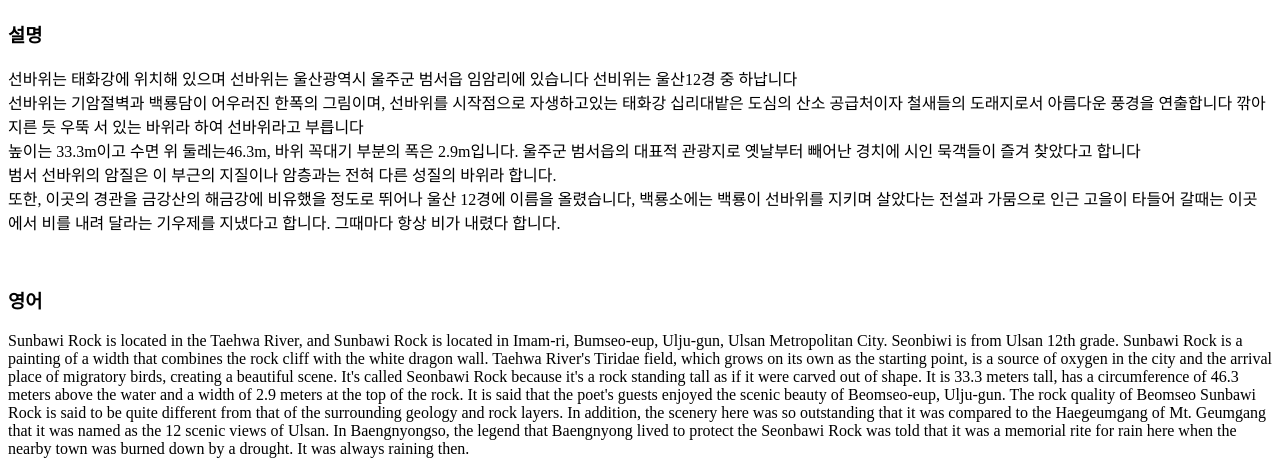
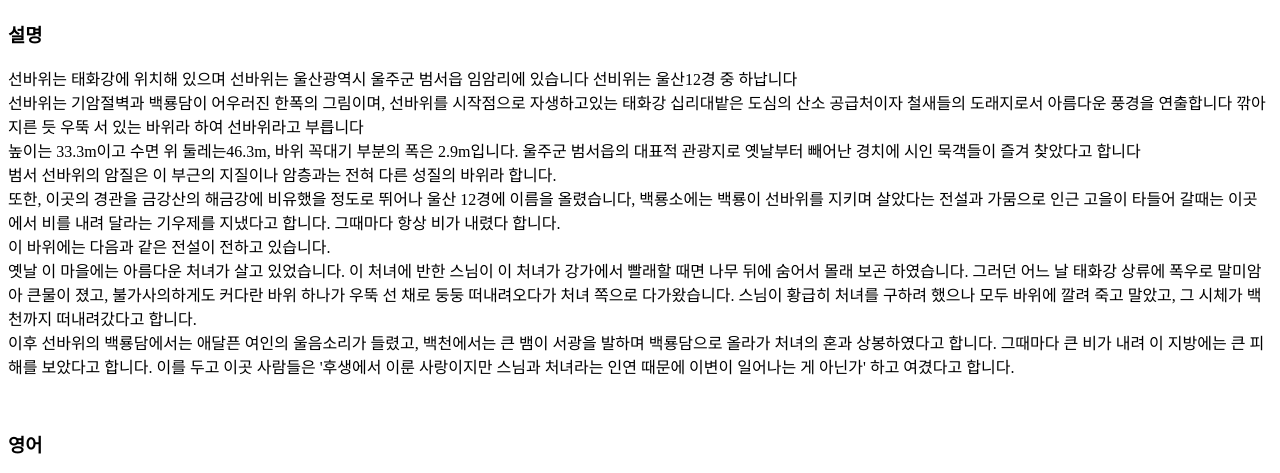
Before and after one commit to Cfghle/Cfghle, a plain HTML site: page SunRock.html in a window 1280 px wide. Shown: the part 294-767 px from the top of the page. Drawn offline with Linux system fonts and the light colour scheme.

Commit message:
Add files via upload

```diff
--- a/SunRock.html
+++ b/SunRock.html
@@ -19,15 +19,24 @@
     울주군 범서읍의 대표적 관광지로 옛날부터 빼어난 경치에 시인 묵객들이 즐겨 찾았다고 합니다
     <br>범서 선바위의 암질은 이 부근의 지질이나 암층과는 전혀 다른 성질의 바위라 합니다.
     <br>또한, 이곳의 경관을 금강산의 해금강에 비유했을 정도로 뛰어나 울산 12경에 이름을 올렸습니다, 백룡소에는 백룡이 선바위를 지키며 살았다는 전설과 가뭄으로 인근 고을이 타들어 갈때는 이곳에서 비를 내려 달라는 기우제를 지냈다고 합니다.
-    그때마다 항상 비가 내렸다 합니다.</p>
+    그때마다 항상 비가 내렸다 합니다.
+    <br>이 바위에는 다음과 같은 전설이 전하고 있습니다.
+    <br>옛날 이 마을에는 아름다운 처녀가 살고 있었습니다. 이 처녀에 반한 스님이 이 처녀가 강가에서 빨래할 때면 나무 뒤에 숨어서 몰래 보곤 하였습니다. 그러던 어느 날 태화강 상류에 폭우로 말미암아 큰물이 졌고, 불가사의하게도 커다란 바위 하나가 우뚝 선 채로 둥둥 떠내려오다가 처녀 쪽으로 다가왔습니다. 스님이 황급히 처녀를 구하려 했으나 모두 바위에 깔려 죽고 말았고, 그 시체가 백천까지 떠내려갔다고 합니다.
+    <br>이후 선바위의 백룡담에서는 애달픈 여인의 울음소리가 들렸고, 백천에서는 큰 뱀이 서광을 발하며 백룡담으로 올라가 처녀의 혼과 상봉하였다고 합니다. 그때마다 큰 비가 내려 이 지방에는 큰 피해를 보았다고 합니다. 이를 두고 이곳 사람들은 '후생에서 이룬 사랑이지만 스님과 처녀라는 인연 때문에 이변이 일어나는 게 아닌가' 하고 여겼다고 합니다.</p>
   <br><h3>영어</h3>
-  <p>Sunbawi Rock is located in the Taehwa River, and Sunbawi Rock is located in Imam-ri, Bumseo-eup, Ulju-gun, Ulsan Metropolitan City.
-    Seonbiwi is from Ulsan 12th grade.
-    Sunbawi Rock is a painting of a width that combines the rock cliff with the white dragon wall. Taehwa River's Tiridae field, which grows on its own as the starting point, is a source of oxygen in the city and the arrival place of migratory birds, creating a beautiful scene.
-    It's called Seonbawi Rock because it's a rock standing tall as if it were carved out of shape. It is 33.3 meters tall, has a circumference of 46.3 meters above the water and a width of 2.9 meters at the top of the rock.
-    It is said that the poet's guests enjoyed the scenic beauty of Beomseo-eup, Ulju-gun.
-    The rock quality of Beomseo Sunbawi Rock is said to be quite different from that of the surrounding geology and rock layers.
-    In addition, the scenery here was so outstanding that it was compared to the Haegeumgang of Mt. Geumgang that it was named as the 12 scenic views of Ulsan. In Baengnyongso, the legend that Baengnyong lived to protect the Seonbawi Rock was told that it was a memorial rite for rain here when the nearby town was burned down by a drought.
-    It was always raining then.</p>
+  <p>The rock is located in the Taehwa River, and the sun rock is located in Imam-ri, Beomseo-gun, Ulju-si, Ulsan Metropolitan City Seonbiwi is from Ulsan 12th grade.
+Sunbawi Rock is a painting like of a width that combines the rock cliff with the white dragon wall. Taehwa River's Simnidaebat, which grows on its own as the starting point, is a source of oxygen in the city and the arrival place of migratory birds, creating a beautiful scene.
+It's called Seonbawi Rock because it's a rock standing tall as if it were carved out of shape. It is 33.3 meters tall, has a circumference of 46.3 meters above the water and a width of 2.9 meters at the top of the rock.
+It is said that the poet's guests enjoyed the scenic beauty of Beomseo-eup, Ulju-gun.
+The rock quality of Beomseo Sunbawi Rock is said to be quite different from that of the surrounding geology and rock layers.
+In addition, the scenery here was so outstanding that it was compared to the Haegeum river of Mt. Geumgang that it was named as the 12 scenic views of Ulsan. In Baengnyongso, the legend that White Dragon lived to protect the Seonbawi Rock was told that it was a memorial rite for rain here when the nearby town was burned down by a drought.
+It was always raining then.
+The rock is told by the following legend:
+
+Once upon a time, there lived a beautiful maiden in this town. A monk who fell in love with this girl used to hide behind a tree when she was doing laundry by the river. Then one day, a heavy rain fell in the upper part of the Taehwa River, and, mysteriously, a large rock floated down and came toward the virgin. The monk hurriedly tried to save the girl, but all of them were crushed to death by rocks, and the body was washed away to a hundred thousand.
+
+Later, a distressing woman was heard in the Baekryongdam of Seobawi, and a big snake was seen in the Baekcheon Stream and went up to Baekryongdam and reunited with the virgin's soul. It is said that there was a lot of rain every time, causing a lot of damage in this area. People here thought that although it was a love from the past, the relationship between a monk and a virgin was causing a strange change.</p>
+<br><h3>발음</h3>
+<p>더 락 이즈 로우케이티드 인 더 테이화 리버 엔드 더 선 락 이즈 로우케이티드 인 임암 리 범서 군 울산 시 울산 메트로폴리션 시티 선바위 이즈 프롬 울산 트웰브쓰 그레이드 선바위 락 이즈 라이크 어 페인팅 오브 어 위드쓰 댓 컴바인즈 더 락 클리프 위드 더 화이트 드래건 월, 태화 리버‘스 십리대밭 위치 그로우즈 온 잇츠 온(own) 애즈 더 스타팅 포인트 이즈 어 소스 오브 옥시젠 인 더 시티 엔드 디 어라이벌 플레이스 오브 미그레토리 버드 크리에이팅 어 뷰티풀 신 잇츠 콜드 선바위 락 비커즈 잇스 어 락 스탠딩 톨 애즈 이프 잇 월 커브드 아웃 어브 셰이프입 잇 이즈 써디 쓰리 미터즈 톨 해즈 어 서컴퍼런스 어브 폴티 씩스 미터즈 어보브 더 워터 언드 어 위드쓰 어브 쓰리 미터즈 앳 더 탑 오브 더 락 잇 이즈 세드 댓 더 포트’스 게스트스 인조이드 더 시닉 뷰티 오브 범서읍 울주 군 더 락 퀄리티 오브 범서 선바위 락 이즈 세드 투 비 콰이트 디프런트 프럼 댓 어브 더 서라운딩 지오얼러지 앤드 락 레이어즈. 인 어디션 더 시너리 히얼 워즈 소우 아웃스탠딩 댓 잇 워즈 컴페얼드 투 디 해금 리버 오브 마운틴 금강 댇 잇 워즈 네임드 애즈 더 트웰브 시닉 뷰즈 오브 울산. 인 백룡소 더 레전드 댓 화이트 드레곤 리브드 투 프로텍트 더 선바위 락 워즈 톨드 댓 잇 와즈 어 메모리얼 롸이트 포어 레인 히어 웬 더 니얼바이 타운 워즈 번드 다운 바이 어 드라우트. 잇 워즈 얼웨이즈 레이닝 덴. 더 락 이즈 톨드 바이 더 팔로잉 레전드: 원스 어푼 어 타임 데얼 리브드 어 뷰터풀 메이든 인 디스 타운. 어 멍크 후 풸 인 러브 위드 디스 걸 유즈드 투 하이드 비하인드 어 트리 웬 쉬 워즈 두잉 런드리 바이 더 리버 덴 원 데이 어 헤비 레인 f풸 인 디 어퍼 파트 오브 더 테화 리버 언드 미스테리어슬리 어 라지 락 플로티드 다운 언드 케임 토워드 더 버진 더 멍크 허리들리 트라이드 투 세이브 더 걸 벗트 올 오브 뎀 월 크러쉬드 투 데쓰 바이 락스 엔드 더 바디 워즈 워시드 어웨이 투 어 헌드러드 따우전드. 레이터 어 디스트레싱 워먼 와즈 허드 인 더 백룡담 어브 선바위 엔드 어 빅 스네이크 워즈 신 인 더 백천 스트림 엔드 웬트 업 투 백룡담 엔드 리유닛 윗드 더 버진‘스 소울 잇 이즈 세드 댇 데얼 워즈 어 랏트 오브 레인 에브리 타임 커징 어 랏 어브 대미지 인 디스 에어리얼 피플 히어 또우트 댙 얼더우 잇 워즈 어 러브 프롬 더 패스트 더 릴레이션쉽 비트윈 어 멍크 언드 어 버진 와즈 커징 어 스트레인지 체인지</p>
 </body>
 </html>
```
